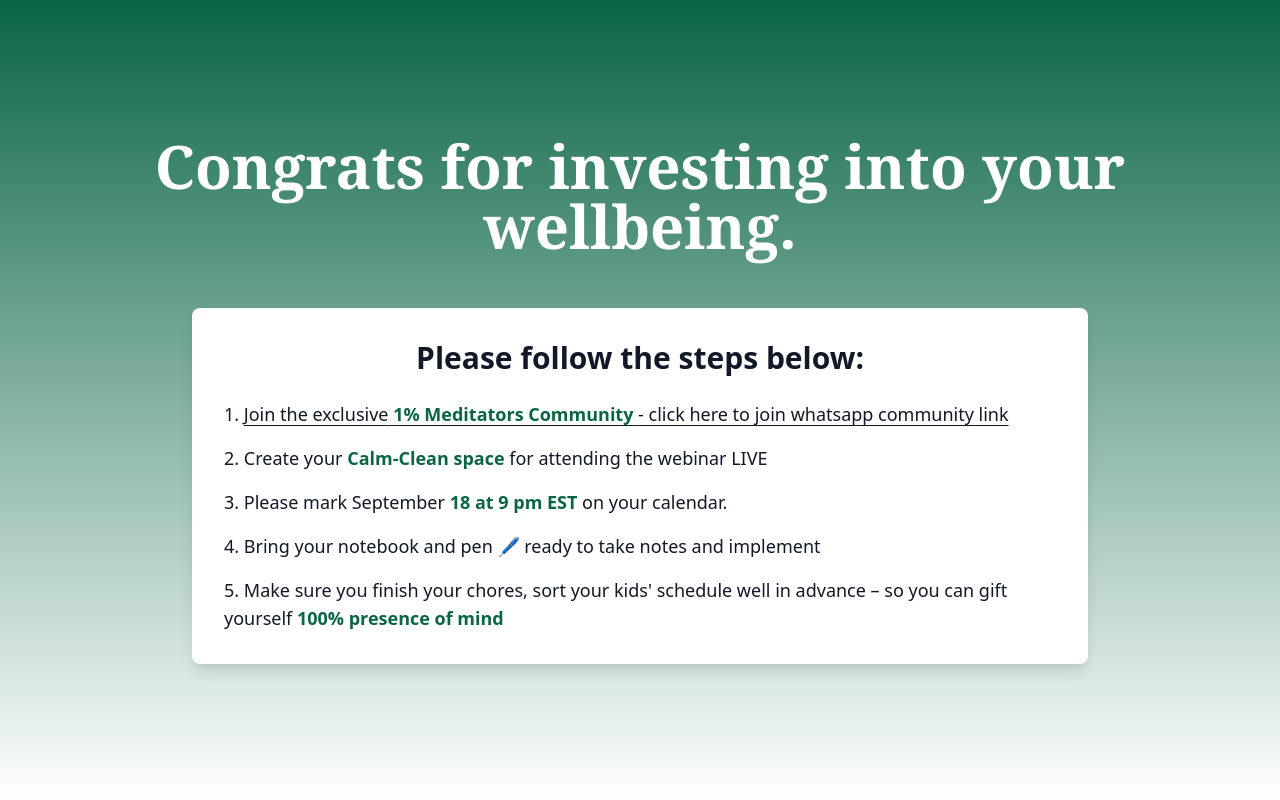
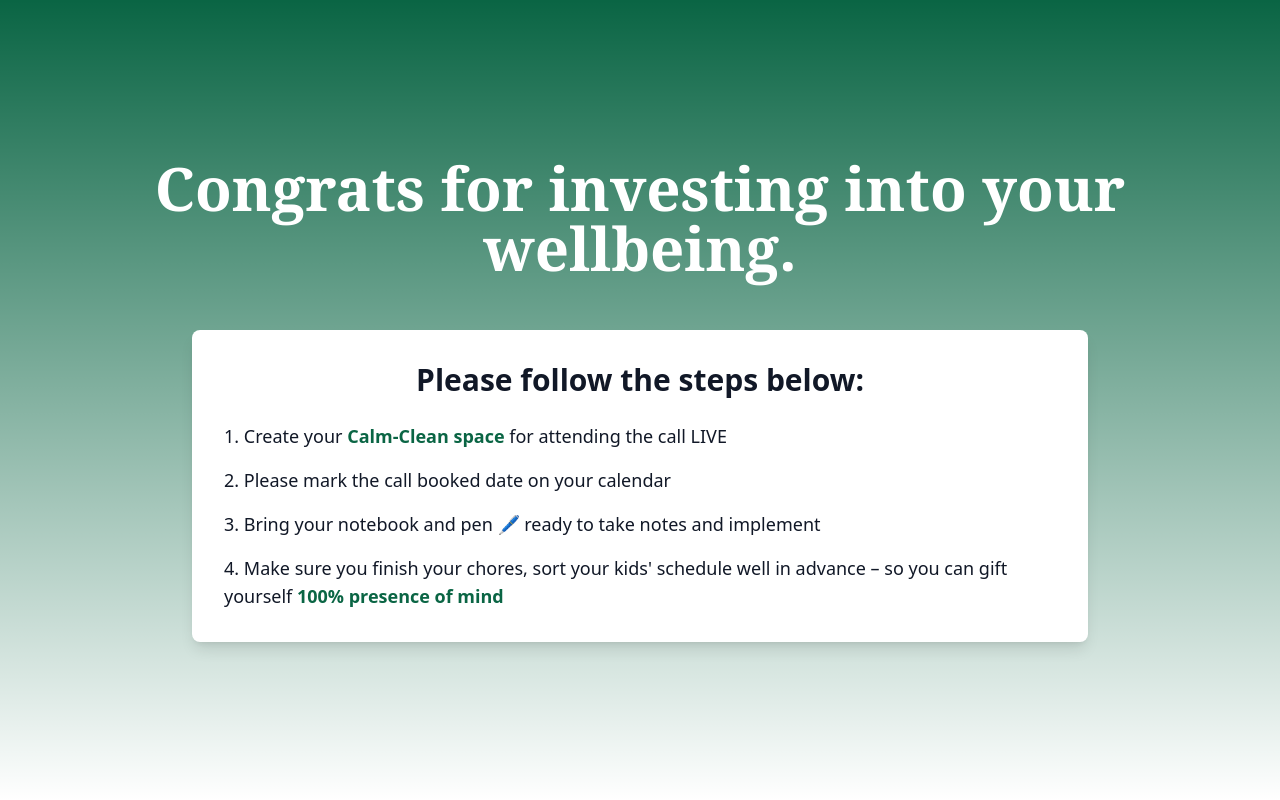
Before and after one commit to Qriocity-Company/1-club, a React (Create React App) app: page /success in a window 1280 px wide. Built offline with nearby package versions, Linux system fonts and the light colour scheme.

Commit message:
Update Success.js

```diff
--- a/src/Pages/Success.js
+++ b/src/Pages/Success.js
@@ -22,30 +22,19 @@ function Thankyou() {
         </h2>
 
         <ol className="list-decimal list-inside space-y-4 text-lg">
-          <li>
-            <a
-              className="hover:scale-105 hover:opacity-70 cursor-pointer underline underline-offset-4"
-              href="https://chat.whatsapp.com/DX8AyI1GqSIBfTz1ZdnXbv "
-            >
-              Join the exclusive{" "}
-              <span className="font-semibold text-[#0A6544]">
-                1% Meditators Community
-              </span>
-              <span> - click here to join whatsapp community link</span>
-            </a>
-          </li>
+
 
           <li>
-            Create your{" "}
+          Create your{" "}
             <span className="font-semibold text-[#0A6544]">
-              Calm-Clean space
+            Calm-Clean space
             </span>{" "}
-            for attending the webinar LIVE
+            for attending the call LIVE
           </li>
           <li>
-            Please mark September{" "}
-            <span className="text-[#0A6544] font-semibold">18 at 9 pm EST</span>{" "}
-            on your calendar.
+          Please mark {" "}
+
+            the call booked date on your calendar
           </li>
           <li>
             Bring your notebook and pen 🖊 ready to take notes and implement
```
